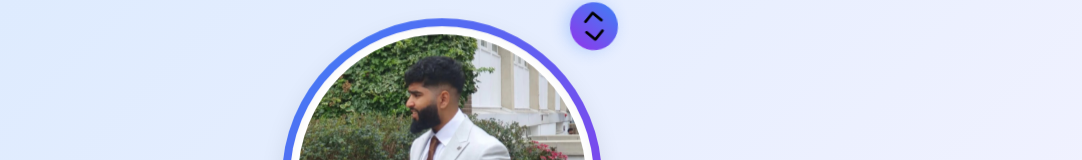
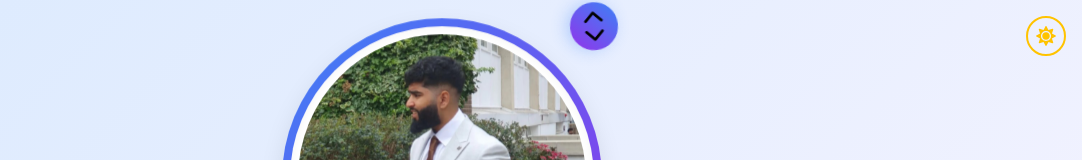
Before and after one commit to Shah-K02/portfolio-project, a React (Create React App) app in the folder my-portfolio/: page / in a window 1280 px wide. Shown: the top 160 px of the page, without its empty margins (198-1280 px from the left). Built offline with nearby package versions, Linux system fonts and the light colour scheme; a web font is replaced by a local one.

Commit message:
feat(theme): add dark/light theme toggle with context and styling
Implement theme switching functionality with ThemeContext provider
Add theme toggle button component with animations
Define CSS variables for both light and dark themes
Update App component to use ThemeProvider and include ThemeToggle

```diff
--- a/my-portfolio/src/App.css
+++ b/my-portfolio/src/App.css
@@ -2,6 +2,91 @@
   margin: 0;
   padding: 0;
   box-sizing: border-box;
+}
+
+:root {
+  /* Dark theme colors */
+  --rich-black: #000814;
+  --oxford-blue: #001d3d;
+  --yale-blue: #003566;
+  --mikado-yellow: #ffc300;
+  --gold: #ffd60a;
+
+  /* Gradients */
+  --gradient-radial: radial-gradient(circle, var(--mikado-yellow), var(--gold));
+  --gradient-top: linear-gradient(180deg, var(--gold) 0%, rgba(255, 214, 10, 0.1) 100%);
+}
+
+[data-theme='dark'] {
+  --bg-primary: var(--rich-black);
+  --bg-secondary: var(--oxford-blue);
+  --bg-tertiary: var(--yale-blue);
+  --text-primary: var(--mikado-yellow);
+  --text-secondary: var(--gold);
+  --text-body: var(--gold);
+  --link-color: var(--mikado-yellow);
+  --link-hover: var(--gold);
+  --button-bg: var(--mikado-yellow);
+  --button-text: var(--rich-black);
+  --nav-bg: var(--oxford-blue);
+  --card-bg: var(--oxford-blue);
+  --accent-color: var(--gold);
+}
+
+[data-theme='light'] {
+  --bg-primary: #ffffff;
+  --bg-secondary: rgba(255, 195, 0, 0.1);
+  --bg-tertiary: rgba(255, 214, 10, 0.2);
+  --text-primary: var(--rich-black);
+  --text-secondary: var(--oxford-blue);
+  --text-body: var(--oxford-blue);
+  --link-color: var(--yale-blue);
+  --link-hover: var(--oxford-blue);
+  --button-bg: var(--mikado-yellow);
+  --button-text: var(--rich-black);
+  --nav-bg: var(--mikado-yellow);
+  --card-bg: rgba(255, 195, 0, 0.1);
+  --accent-color: var(--yale-blue);
+}
+
+html,
+body {
+  background: var(--bg-primary);
+  color: var(--text-body);
+  transition: background-color 0.3s ease, color 0.3s ease;
+}
+
+h1, h2 {
+  color: var(--text-primary);
+}
+
+h3, h4, h5, h6 {
+  color: var(--text-secondary);
+}
+
+p {
+  color: var(--text-body);
+}
+
+a {
+  color: var(--link-color);
+}
+
+a:hover {
+  color: var(--link-hover);
+}
+
+.btn {
+  background: var(--button-bg);
+  color: var(--button-text);
+}
+
+.card {
+  background: var(--card-bg);
+}
+
+.section {
+  background: var(--bg-secondary);
 }
 @import url("https://fonts.googleapis.com/css2?family=Bitcount+Grid+Double:wght@100..900&family=Roboto:ital,wght@0,100..900;1,100..900&display=swap");
 h1,
--- a/my-portfolio/src/App.tsx
+++ b/my-portfolio/src/App.tsx
@@ -10,6 +10,8 @@ import { useScrollNavigation } from './hooks/useScrollNavigation';
 import { ScrollArrows } from './components/Navigation/ScrollArrows';
 import { DotNavigation } from './components/Navigation/DotNavigation';
 import { ScrollProgress } from './components/Navigation/ScrollProgress';
+import { ThemeProvider } from './context/ThemeContext';
+import { ThemeToggle } from './components/Navigation/ThemeToggle';
 import './App.css';
 
 function App() {
@@ -32,11 +34,11 @@ function App() {
   };
 
   return (
+    <ThemeProvider>
       <div>
-      {/* Scroll Progress Bar */}
+        <ThemeToggle />
         <ScrollProgress scrollProgress={scrollProgress} />
 
-      {/* Sections with refs */}
         <motion.div
           ref={sectionRefs[0]}
           className="section"
@@ -58,6 +60,7 @@ function App() {
         >
           <About />
         </motion.div>
+
         <motion.div
           ref={sectionRefs[2]}
           className="section"
@@ -67,6 +70,7 @@ function App() {
         >
           <Projects />
         </motion.div>
+
         <motion.div
           ref={sectionRefs[3]}
           className="section"
@@ -76,6 +80,7 @@ function App() {
         >
           <Skills />
         </motion.div>
+
         <motion.div
           ref={sectionRefs[4]}
           className="section"
@@ -85,6 +90,7 @@ function App() {
         >
           <Contact />
         </motion.div>
+
         <motion.div
           ref={sectionRefs[5]}
           className="section"
@@ -95,7 +101,6 @@ function App() {
           <WorkWithMe />
         </motion.div>
 
-       {/* Navigation Elements */}
         <DotNavigation
           sectionCount={sectionCount}
           currentSection={currentSection}
@@ -108,6 +113,7 @@ function App() {
           scrollToSection={handleScrollDirection}
         />
       </div>
+    </ThemeProvider>
   );
 }
 export default App;
--- /dev/null
+++ b/my-portfolio/src/components/Navigation/ThemeToggle.css
@@ -0,0 +1,30 @@
+.theme-toggle {
+  position: fixed;
+  top: 1rem;
+  right: 1rem;
+  z-index: 1000;
+  background: transparent;
+  border: 2px solid var(--text-primary);
+  color: var(--text-primary);
+  border-radius: 50%;
+  width: 40px;
+  height: 40px;
+  display: flex;
+  align-items: center;
+  justify-content: center;
+  cursor: pointer;
+  transition: all 0.3s ease;
+  padding: 0;
+}
+
+.theme-toggle:hover {
+  transform: scale(1.1);
+  background: var(--text-primary);
+  color: var(--bg-primary);
+  box-shadow: 0 0 15px var(--text-primary);
+}
+
+.theme-toggle:focus {
+  outline: none;
+  box-shadow: 0 0 0 3px var(--text-secondary);
+}
--- /dev/null
+++ b/my-portfolio/src/components/Navigation/ThemeToggle.tsx
@@ -0,0 +1,18 @@
+import React from 'react';
+import { useTheme } from '../../context/ThemeContext';
+import { FaSun, FaMoon } from 'react-icons/fa';
+import './ThemeToggle.css';
+
+export const ThemeToggle: React.FC = () => {
+  const { theme, toggleTheme } = useTheme();
+
+  return (
+    <button
+      className="theme-toggle"
+      onClick={toggleTheme}
+      aria-label={`Switch to ${theme === 'light' ? 'dark' : 'light'} mode`}
+    >
+      {theme === 'light' ? <FaMoon size={20} /> : <FaSun size={20} />}
+    </button>
+  );
+};
--- /dev/null
+++ b/my-portfolio/src/context/ThemeContext.tsx
@@ -0,0 +1,40 @@
+import React, { createContext, useContext, useState, useEffect } from 'react';
+
+type Theme = 'light' | 'dark';
+
+interface ThemeContextType {
+  theme: Theme;
+  toggleTheme: () => void;
+}
+
+const ThemeContext = createContext<ThemeContextType | undefined>(undefined);
+
+export const ThemeProvider: React.FC<{ children: React.ReactNode }> = ({ children }) => {
+  const [theme, setTheme] = useState<Theme>(() => {
+    const savedTheme = localStorage.getItem('theme');
+    return (savedTheme as Theme) || 'dark';
+  });
+
+  useEffect(() => {
+    localStorage.setItem('theme', theme);
+    document.documentElement.setAttribute('data-theme', theme);
+  }, [theme]);
+
+  const toggleTheme = () => {
+    setTheme(prevTheme => prevTheme === 'light' ? 'dark' : 'light');
+  };
+
+  return (
+    <ThemeContext.Provider value={{ theme, toggleTheme }}>
+      {children}
+    </ThemeContext.Provider>
+  );
+};
+
+export const useTheme = () => {
+  const context = useContext(ThemeContext);
+  if (context === undefined) {
+    throw new Error('useTheme must be used within a ThemeProvider');
+  }
+  return context;
+};
```
Lines whose indentation alone changed are shown as unchanged.
